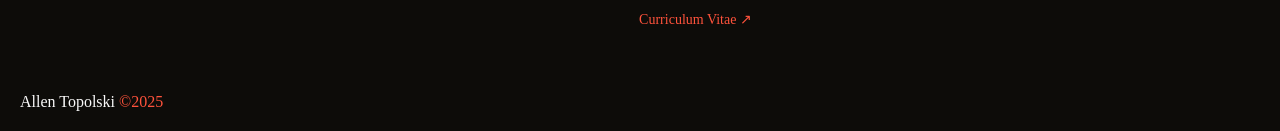
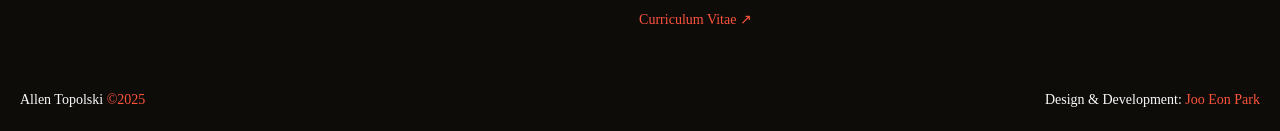
Before and after one commit to jooeon/atopol, a React (Vite) app: page /about in a window 1280 px wide. Shown: the part 1290-1421 px from the top of the page. Built offline with nearby package versions, Linux system fonts and the light colour scheme; a web font is replaced by a local one.

Commit message:
- footer

```diff
--- a/src/components/Footer.jsx
+++ b/src/components/Footer.jsx
@@ -1,10 +1,11 @@
 import { motion } from "framer-motion"
+import { Link } from 'react-router-dom';
 
 const Footer = () => {
   return (
     <footer className="z-30">
       <motion.div
-        className="flex items-center justify-between w-full p-3 md:p-5 text-3xs sm:text-xs md:text-sm xl:text-base"
+        className="flex items-center justify-between w-full p-3 md:p-5 text-4xs sm:text-3xs md:text-sm 3xl:text-lg 5xl:text-2xl 6xl:text-3xl"
         initial={{opacity: 0}}
         animate={{opacity: 1}}
         transition={{
@@ -14,6 +15,7 @@ const Footer = () => {
         }}
       >
         <p>Allen Topolski <span className="text-customOrange">&copy;{new Date().getFullYear()}</span></p>
+        <p>Design & Development: <Link to="https://jooeonpark.com" target="_blank" className="text-customOrange">Joo Eon Park</Link></p>
       </motion.div>
     </footer>
   );
```
